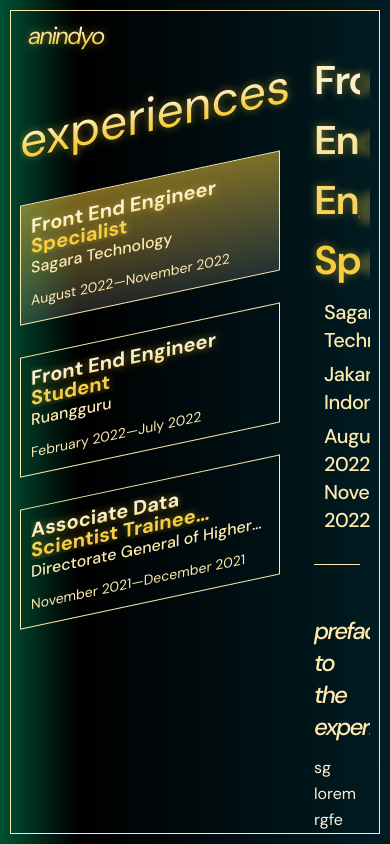
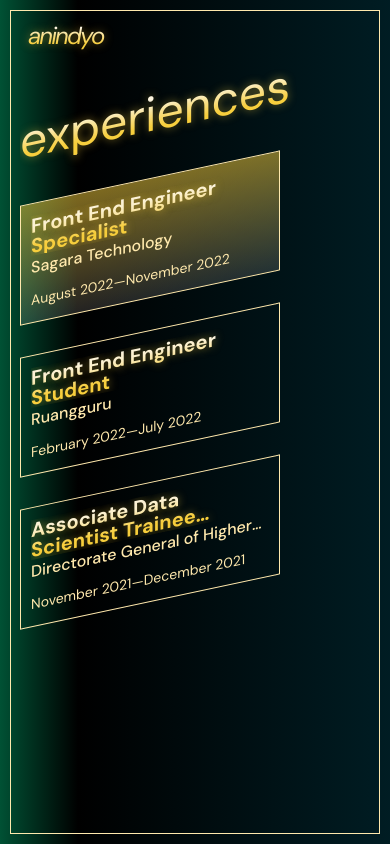
Before and after one commit to anindyoo/portfolio, a React (Create React App) app: page /experiences in a window 390 px wide. Shown: the top 844 px of the page. Built offline with nearby package versions, Linux system fonts and the light colour scheme.

Commit message:
feat: add conditional rendering based on screen size breakpoint.

```diff
--- a/src/pages/Experiences/Experiences.jsx
+++ b/src/pages/Experiences/Experiences.jsx
@@ -3,10 +3,16 @@ import ExperiencesCardsList from '../../components/ExperiencesComp/ExperiencesCa
 import ExperiencesArticle from '../../components/ExperiencesComp/ExperiencesArticle';
 import experiencesData from '../../data/experience.json';
 import helpers from '../../helpers/helpers';
+import useScreenSize from '../../hooks/useScreenSize';
+import config from '../../config/config';
 
 const Experiences = () => {
   const [experiences, setExperiences] = useState([]);
   const [activeCard, setActiveCard] = useState(null);
+
+  const screenSize = useScreenSize();
+  const screenWidth = screenSize.width;
+  const laptopBreakpoint = config.screenBreakpoints.laptop;
 
   const activeCardClickHandler = (exp) => {
     setActiveCard(exp);
@@ -36,7 +42,7 @@ const Experiences = () => {
         activeCardId={activeCard?.id}
         activeCardClickHandler={activeCardClickHandler}
       />
-      <ExperiencesArticle activeCard={activeCard} />
+      {screenWidth >= laptopBreakpoint && <ExperiencesArticle activeCard={activeCard} />}
     </div>
   );
 };
```
